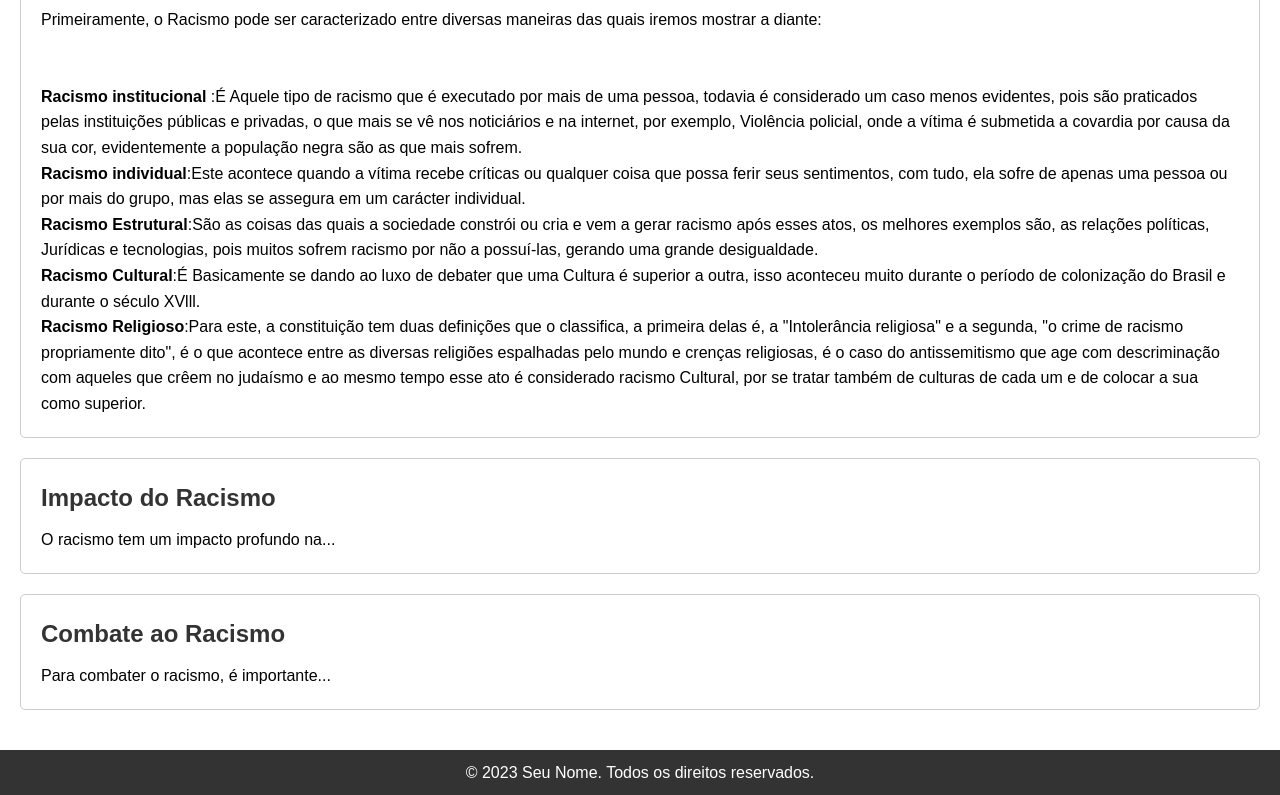
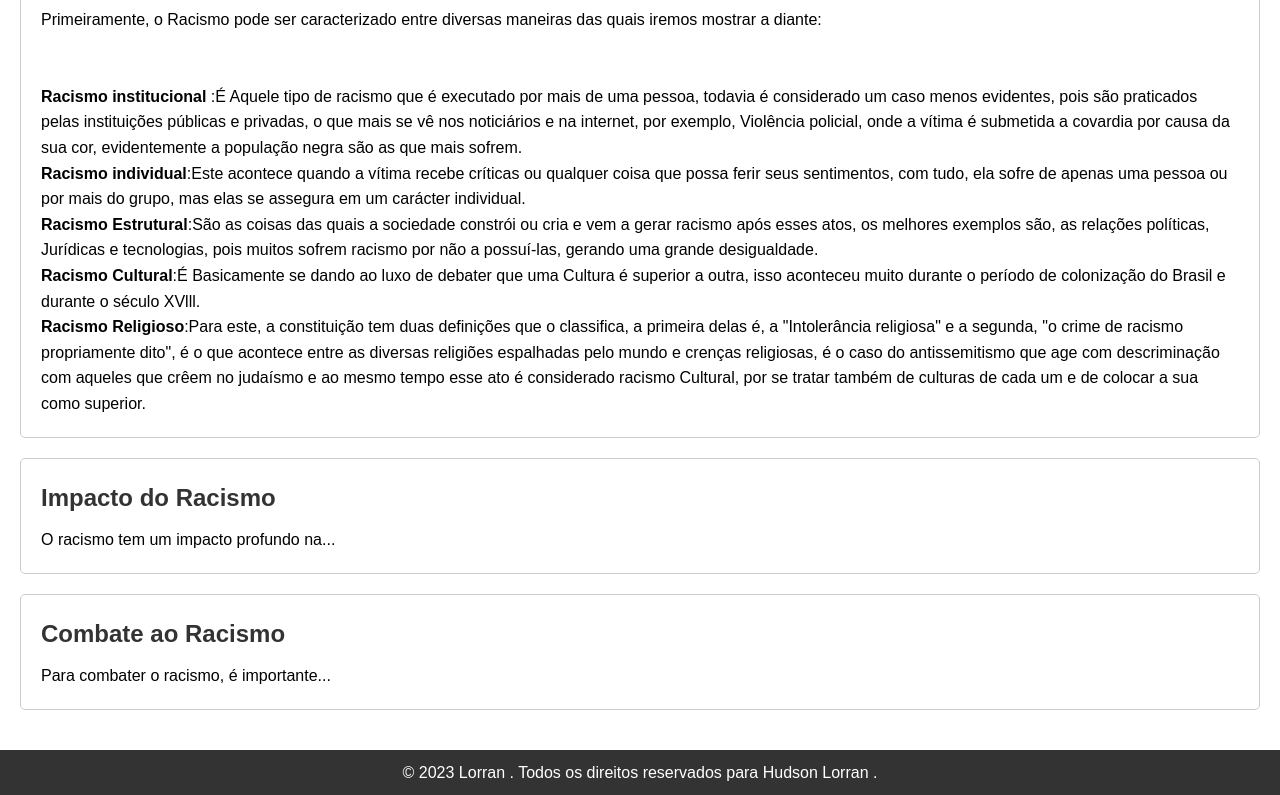
Before and after one commit to Hudsonlorran/Racismo-e-Conscientiza-o, a plain HTML site: page index.html in a window 1280 px wide. Shown: the part 791-1586 px from the top of the page. Drawn offline with Linux system fonts and the light colour scheme.

Commit message:
index.html

```diff
--- a/index.html
+++ b/index.html
@@ -49,7 +49,7 @@
         </section>
     </main>
     <footer>
-        <p>&copy; 2023 Seu Nome. Todos os direitos reservados.</p>
+        <p>&copy; 2023 Lorran . Todos os direitos reservados para Hudson Lorran  .</p>
     </footer>
 </body>
 </html>
```
